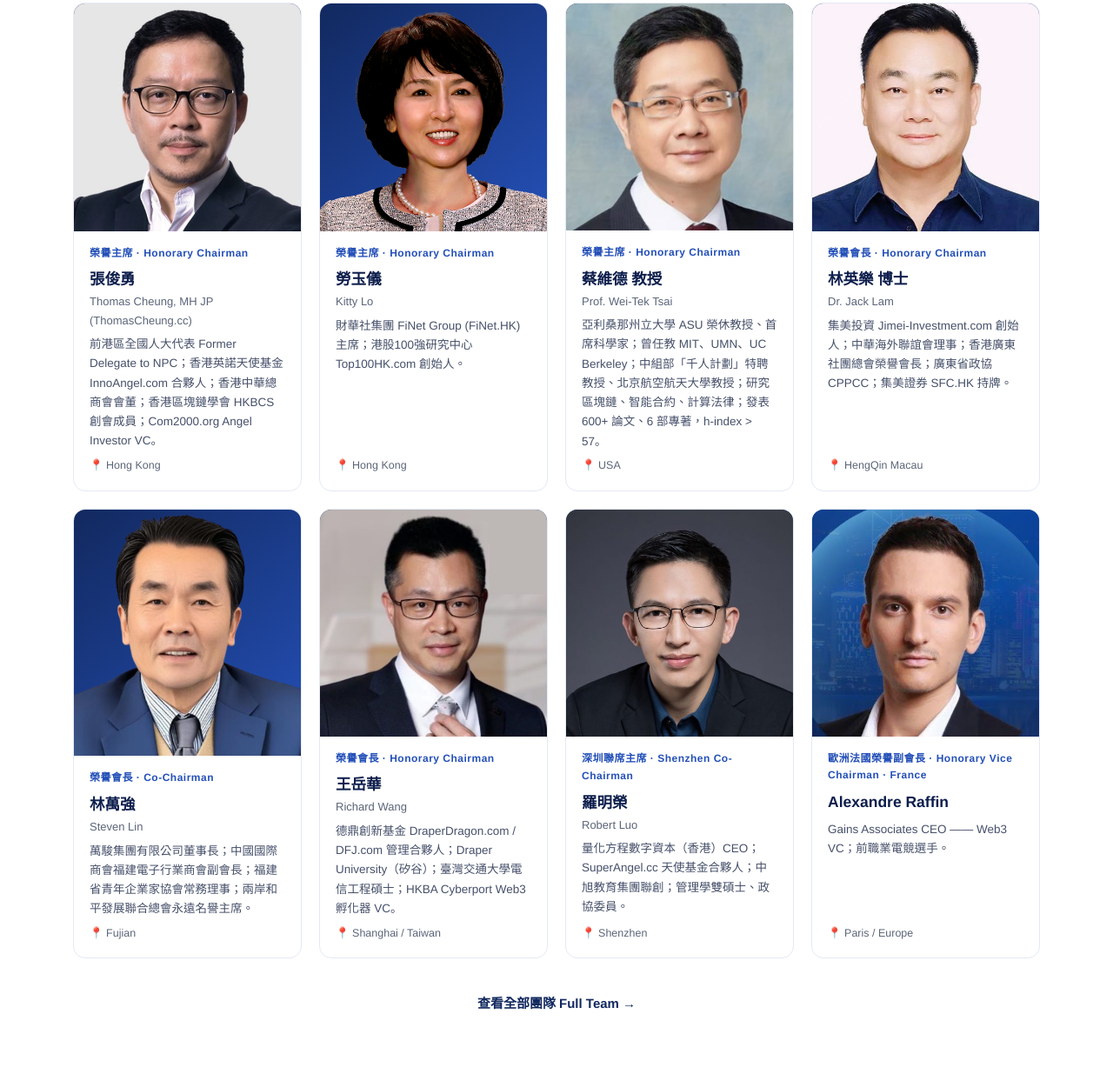
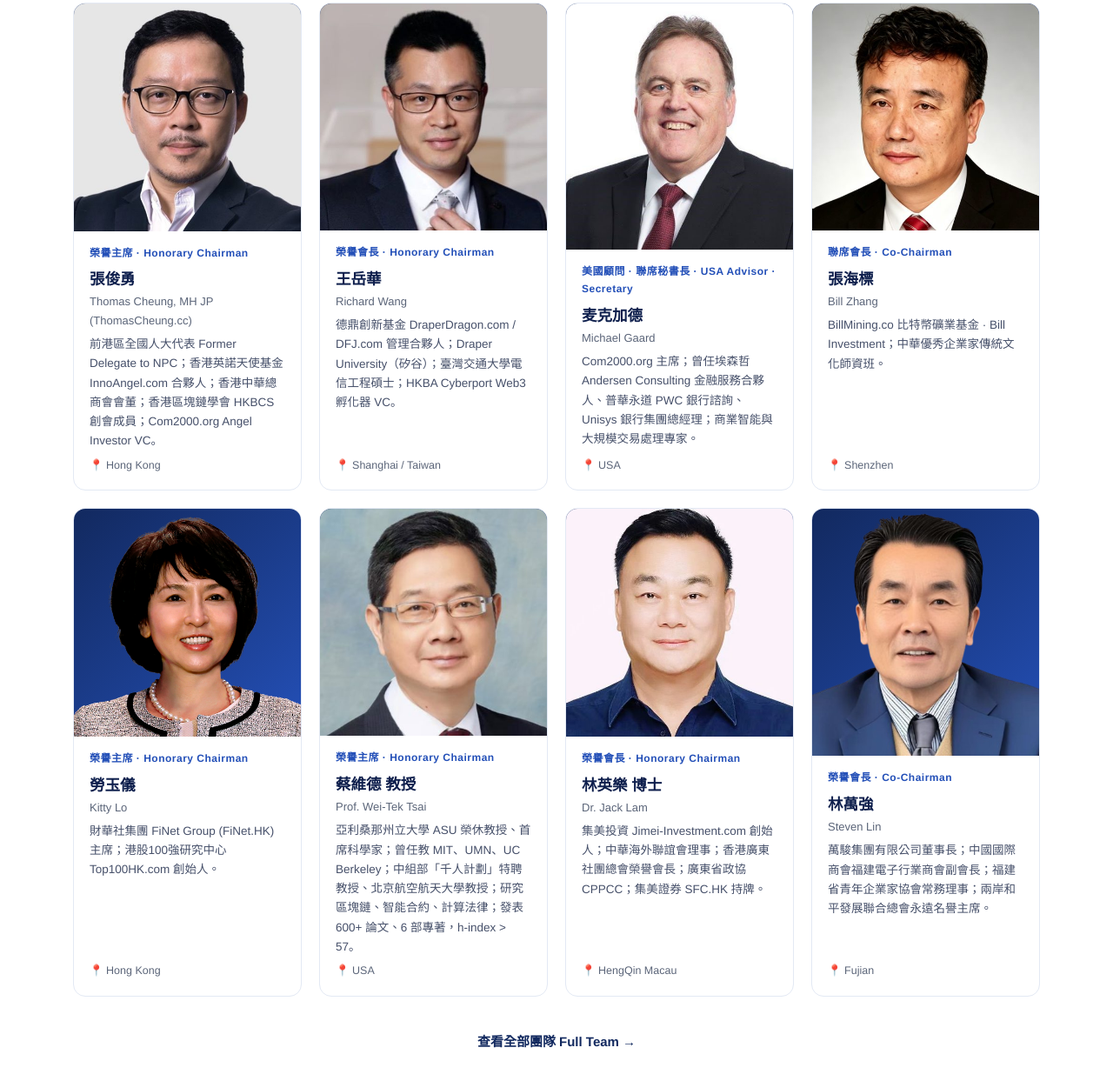
Before and after one commit to com1010/hkba, a plain HTML site: page index.html in a window 1280 px wide. Shown: the part 3851-5094 px from the top of the page at 87% size. Drawn offline with Linux system fonts and the light colour scheme; files whose address does not match are found by name.

Commit message:
Reorder key leaders to original HKBA.cc sequence: Sing Wang, Anson Chan, Tony Tong, Cai WenSheng, Thomas Cheung, Richard Wang, Michael Gaard, Bill Zhang

```diff
--- a/index.html
+++ b/index.html
@@ -126,6 +126,15 @@
     <div class="loc">📍 Hong Kong</div>
   </div>
 </div>
+<div class="person" data-role="榮譽主席">
+  <div class="ph"><img src="assets/img/people/anson-chan.jpg" alt="Anson Chan" loading="lazy" /></div>
+  <div class="bd">
+    <div class="role">榮譽主席 · Honorary Chairman</div>
+    <div class="nm">陳燿璋 <small>Anson Chan</small></div>
+    <div class="bio">寶聲集團 BondsGroup.com 董事長；香港明天更好基金 The Better Hong Kong Foundation 理事委員；陳氏教育機構 Chan's Creative School。</div>
+    <div class="loc">📍 Hong Kong</div>
+  </div>
+</div>
 <div class="person" data-role="執行主席">
   <div class="ph"><img src="assets/img/people/tony-tong.jpg" alt="Tony Tong (TonyTong.cc)" loading="lazy" /></div>
   <div class="bd">
@@ -133,15 +142,6 @@
     <div class="nm">唐儀 <small>Tony Tong (TonyTong.cc)</small></div>
     <div class="bio">Com2000.org AI Web3 孵化器加速器創始人；美國專利 6012066 互聯網工作流系統發明人；CryptoFlow 8198.HK；《儒道 RuDao：超越孫子兵法》作者；UAEC / ASEAN AI Blockchain Alliance AABA.asia；DenaTrust、ITU、Accenture、Seagate 背景都在這裏。</div>
     <div class="loc">📍 Hong Kong</div><div class="lk"><a href="https://TonyTong.cc" target="_blank" rel="noopener">↗ TonyTong.cc</a><a href="https://www.linkedin.com/in/ttpact/" target="_blank" rel="noopener">↗ www.linkedin.com/in/ttpact</a></div>
-  </div>
-</div>
-<div class="person" data-role="榮譽主席">
-  <div class="ph"><img src="assets/img/people/anson-chan.jpg" alt="Anson Chan" loading="lazy" /></div>
-  <div class="bd">
-    <div class="role">榮譽主席 · Honorary Chairman</div>
-    <div class="nm">陳燿璋 <small>Anson Chan</small></div>
-    <div class="bio">寶聲集團 BondsGroup.com 董事長；香港明天更好基金 The Better Hong Kong Foundation 理事委員；陳氏教育機構 Chan's Creative School。</div>
-    <div class="loc">📍 Hong Kong</div>
   </div>
 </div>
 <div class="person" data-role="榮譽主席">
@@ -160,6 +160,33 @@
     <div class="nm">張俊勇 <small>Thomas Cheung, MH JP (ThomasCheung.cc)</small></div>
     <div class="bio">前港區全國人大代表 Former Delegate to NPC；香港英諾天使基金 InnoAngel.com 合夥人；香港中華總商會會董；香港區塊鏈學會 HKBCS 創會成員；Com2000.org Angel Investor VC。</div>
     <div class="loc">📍 Hong Kong</div>
+  </div>
+</div>
+<div class="person" data-role="榮譽會長">
+  <div class="ph"><img src="assets/img/people/richard-wang.jpg" alt="Richard Wang" loading="lazy" /></div>
+  <div class="bd">
+    <div class="role">榮譽會長 · Honorary Chairman</div>
+    <div class="nm">王岳華 <small>Richard Wang</small></div>
+    <div class="bio">德鼎創新基金 DraperDragon.com / DFJ.com 管理合夥人；Draper University（矽谷）；臺灣交通大學電信工程碩士；HKBA Cyberport Web3 孵化器 VC。</div>
+    <div class="loc">📍 Shanghai / Taiwan</div>
+  </div>
+</div>
+<div class="person" data-role="美國顧問 · 聯席秘書長">
+  <div class="ph"><img src="assets/img/people/michael-gaard.jpg" alt="Michael Gaard" loading="lazy" /></div>
+  <div class="bd">
+    <div class="role">美國顧問 · 聯席秘書長 · USA Advisor · Secretary</div>
+    <div class="nm">麦克加德 <small>Michael Gaard</small></div>
+    <div class="bio">Com2000.org 主席；曾任埃森哲 Andersen Consulting 金融服務合夥人、普華永道 PWC 銀行諮詢、Unisys 銀行集團總經理；商業智能與大規模交易處理專家。</div>
+    <div class="loc">📍 USA</div>
+  </div>
+</div>
+<div class="person" data-role="聯席會長">
+  <div class="ph"><img src="assets/img/people/bill-zhang.jpg" alt="Bill Zhang" loading="lazy" /></div>
+  <div class="bd">
+    <div class="role">聯席會長 · Co-Chairman</div>
+    <div class="nm">張海標 <small>Bill Zhang</small></div>
+    <div class="bio">BillMining.co 比特幣礦業基金 · Bill Investment；中華優秀企業家傳統文化師資班。</div>
+    <div class="loc">📍 Shenzhen</div>
   </div>
 </div>
 <div class="person" data-role="榮譽主席">
@@ -196,33 +223,6 @@
     <div class="nm">林萬強 <small>Steven Lin</small></div>
     <div class="bio">萬駿集團有限公司董事長；中國國際商會福建電子行業商會副會長；福建省青年企業家協會常務理事；兩岸和平發展聯合總會永遠名譽主席。</div>
     <div class="loc">📍 Fujian</div>
-  </div>
-</div>
-<div class="person" data-role="榮譽會長">
-  <div class="ph"><img src="assets/img/people/richard-wang.jpg" alt="Richard Wang" loading="lazy" /></div>
-  <div class="bd">
-    <div class="role">榮譽會長 · Honorary Chairman</div>
-    <div class="nm">王岳華 <small>Richard Wang</small></div>
-    <div class="bio">德鼎創新基金 DraperDragon.com / DFJ.com 管理合夥人；Draper University（矽谷）；臺灣交通大學電信工程碩士；HKBA Cyberport Web3 孵化器 VC。</div>
-    <div class="loc">📍 Shanghai / Taiwan</div>
-  </div>
-</div>
-<div class="person" data-role="深圳聯席主席">
-  <div class="ph"><img src="assets/img/people/robert-luo.jpg" alt="Robert Luo" loading="lazy" /></div>
-  <div class="bd">
-    <div class="role">深圳聯席主席 · Shenzhen Co-Chairman</div>
-    <div class="nm">羅明榮 <small>Robert Luo</small></div>
-    <div class="bio">量化方程數字資本（香港）CEO；SuperAngel.cc 天使基金合夥人；中旭教育集團聯創；管理學雙碩士、政協委員。</div>
-    <div class="loc">📍 Shenzhen</div>
-  </div>
-</div>
-<div class="person" data-role="歐洲法國榮譽副會長">
-  <div class="ph"><img src="assets/img/people/alexandre-raffin.jpg" alt="Alexandre Raffin" loading="lazy" /></div>
-  <div class="bd">
-    <div class="role">歐洲法國榮譽副會長 · Honorary Vice Chairman · France</div>
-    <div class="nm">Alexandre Raffin</div>
-    <div class="bio">Gains Associates CEO —— Web3 VC；前職業電競選手。</div>
-    <div class="loc">📍 Paris / Europe</div>
   </div>
 </div></div>
     <p style="text-align:center; margin-top:28px;"><a class="btn btn-solid" href="leadership.html">查看全部團隊 Full Team →</a></p>
```
Also changed, not shown: leadership.html (+49 -49 lines).
